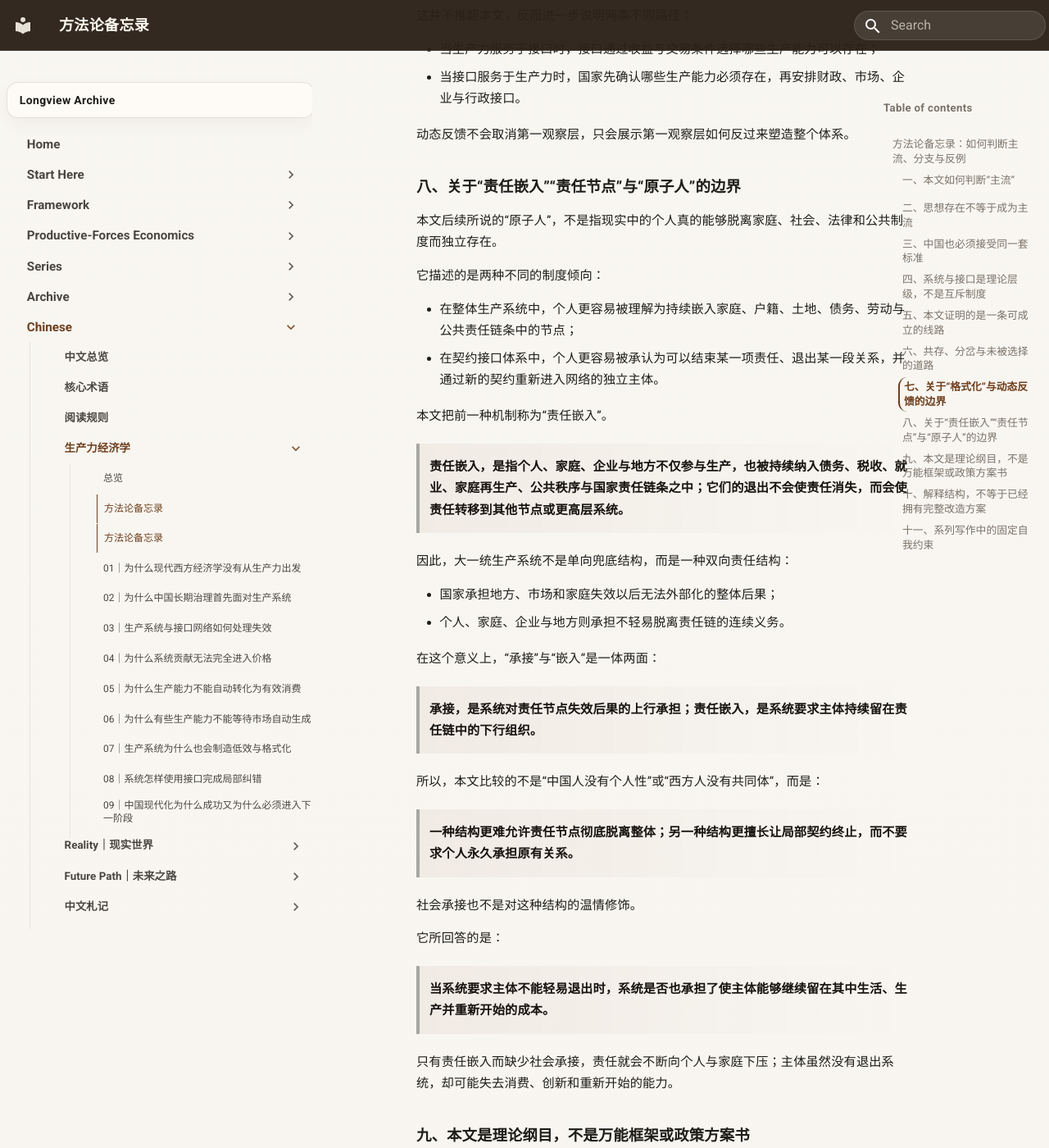
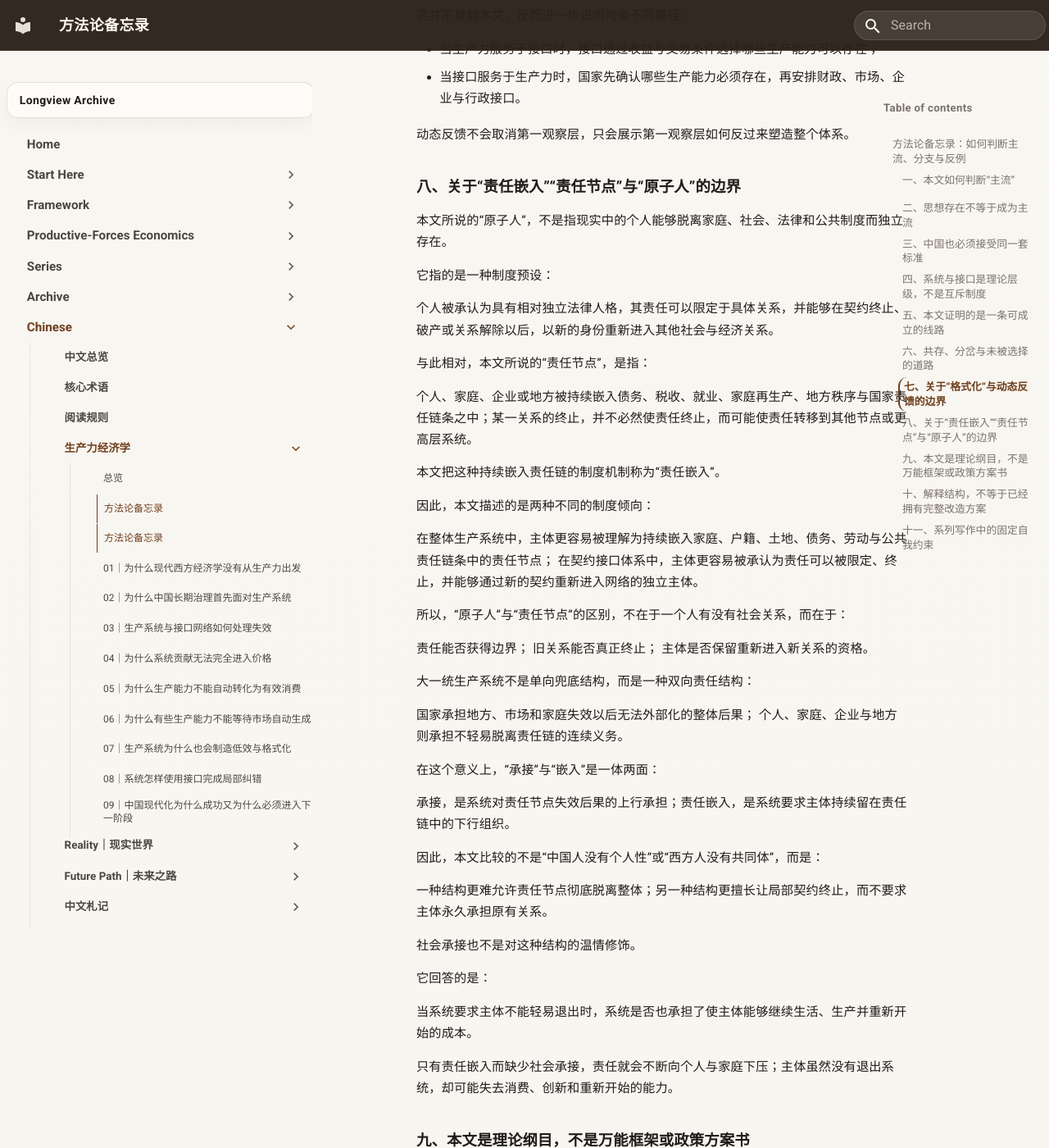
Before and after one commit to guanshi1688/longview-archive, an MkDocs documentation site: the page built from docs/essays/chinese/productive-forces-economics/00-c-methodological-memorandum.md, in a window 1280 px wide and 1400 px high, scrolled down 6108 px. Shown: the whole window at 82% size. Built offline with MkDocs 1.6.1 and Material for MkDocs 9.7.7, drawn with Linux system fonts in a browser that asks for light colours.

Commit message:
Update 00-c-methodological-memorandum.md

```diff
--- a/docs/essays/chinese/productive-forces-economics/00-c-methodological-memorandum.md
+++ b/docs/essays/chinese/productive-forces-economics/00-c-methodological-memorandum.md
@@ -200,35 +200,47 @@
 
 ### 八、关于“责任嵌入”“责任节点”与“原子人”的边界
 
-本文后续所说的“原子人”，不是指现实中的个人真的能够脱离家庭、社会、法律和公共制度而独立存在。
+本文所说的“原子人”，不是指现实中的个人能够脱离家庭、社会、法律和公共制度而独立存在。
 
-它描述的是两种不同的制度倾向：
+它指的是一种制度预设：
 
-- 在整体生产系统中，个人更容易被理解为持续嵌入家庭、户籍、土地、债务、劳动与公共责任链条中的节点；
-- 在契约接口体系中，个人更容易被承认为可以结束某一项责任、退出某一段关系，并通过新的契约重新进入网络的独立主体。
+个人被承认为具有相对独立法律人格，其责任可以限定于具体关系，并能够在契约终止、破产或关系解除以后，以新的身份重新进入其他社会与经济关系。
 
-本文把前一种机制称为“责任嵌入”。
+与此相对，本文所说的“责任节点”，是指：
 
-> **责任嵌入，是指个人、家庭、企业与地方不仅参与生产，也被持续纳入债务、税收、就业、家庭再生产、公共秩序与国家责任链条之中；它们的退出不会使责任消失，而会使责任转移到其他节点或更高层系统。**
+个人、家庭、企业或地方被持续嵌入债务、税收、就业、家庭再生产、地方秩序与国家责任链条之中；某一关系的终止，并不必然使责任终止，而可能使责任转移到其他节点或更高层系统。
 
-因此，大一统生产系统不是单向兜底结构，而是一种双向责任结构：
+本文把这种持续嵌入责任链的制度机制称为“责任嵌入”。
 
-- 国家承担地方、市场和家庭失效以后无法外部化的整体后果；
-- 个人、家庭、企业与地方则承担不轻易脱离责任链的连续义务。
+因此，本文描述的是两种不同的制度倾向：
+
+在整体生产系统中，主体更容易被理解为持续嵌入家庭、户籍、土地、债务、劳动与公共责任链条中的责任节点；
+在契约接口体系中，主体更容易被承认为责任可以被限定、终止，并能够通过新的契约重新进入网络的独立主体。
+
+所以，“原子人”与“责任节点”的区别，不在于一个人有没有社会关系，而在于：
+
+责任能否获得边界；
+旧关系能否真正终止；
+主体是否保留重新进入新关系的资格。
+
+大一统生产系统不是单向兜底结构，而是一种双向责任结构：
+
+国家承担地方、市场和家庭失效以后无法外部化的整体后果；
+个人、家庭、企业与地方则承担不轻易脱离责任链的连续义务。
 
 在这个意义上，“承接”与“嵌入”是一体两面：
 
-> **承接，是系统对责任节点失效后果的上行承担；责任嵌入，是系统要求主体持续留在责任链中的下行组织。**
+承接，是系统对责任节点失效后果的上行承担；责任嵌入，是系统要求主体持续留在责任链中的下行组织。
 
-所以，本文比较的不是“中国人没有个人性”或“西方人没有共同体”，而是：
+因此，本文比较的不是“中国人没有个人性”或“西方人没有共同体”，而是：
 
-> **一种结构更难允许责任节点彻底脱离整体；另一种结构更擅长让局部契约终止，而不要求个人永久承担原有关系。**
+一种结构更难允许责任节点彻底脱离整体；另一种结构更擅长让局部契约终止，而不要求主体永久承担原有关系。
 
 社会承接也不是对这种结构的温情修饰。
 
-它所回答的是：
+它回答的是：
 
-> **当系统要求主体不能轻易退出时，系统是否也承担了使主体能够继续留在其中生活、生产并重新开始的成本。**
+当系统要求主体不能轻易退出时，系统是否也承担了使主体能够继续生活、生产并重新开始的成本。
 
 只有责任嵌入而缺少社会承接，责任就会不断向个人与家庭下压；主体虽然没有退出系统，却可能失去消费、创新和重新开始的能力。
 
```
